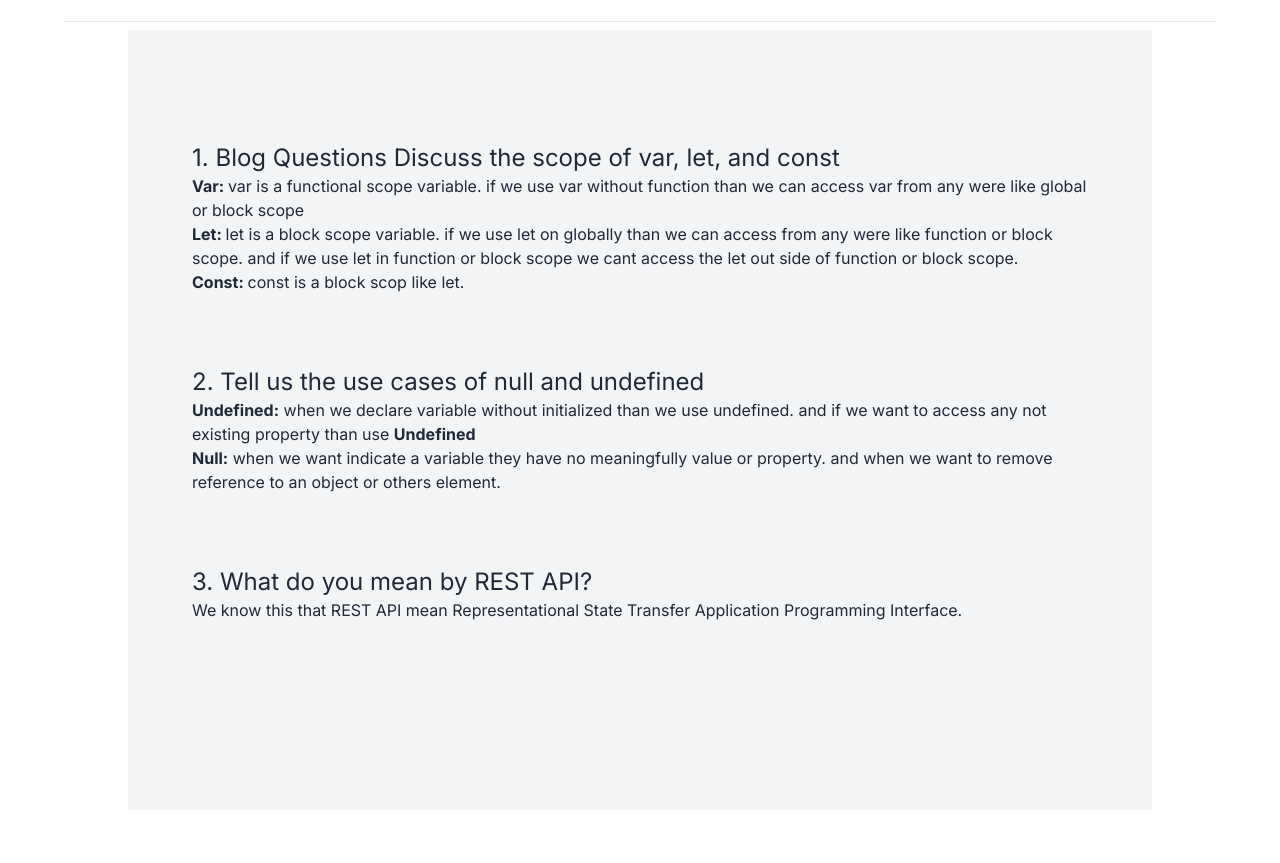
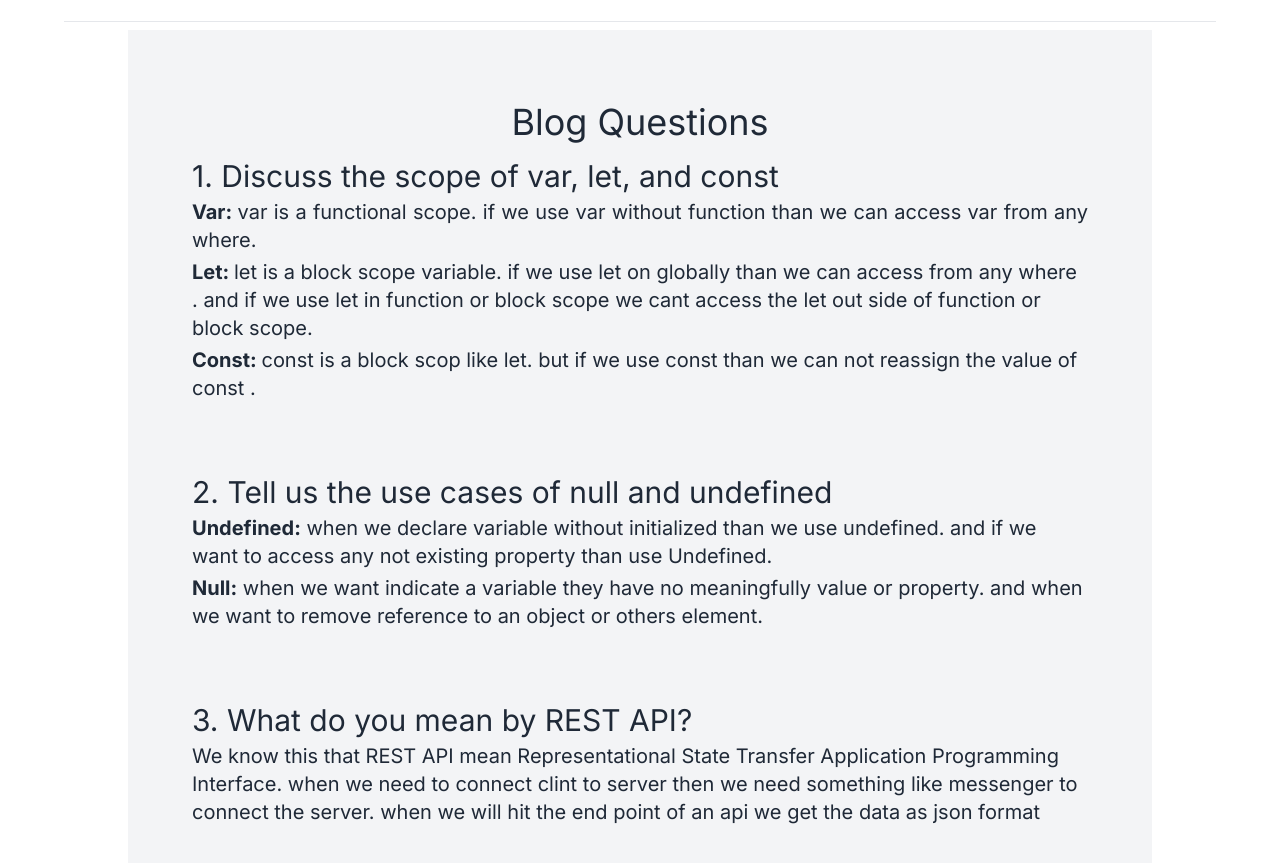
Before and after one commit to mohiqudraty/phtube, a plain HTML site: page blog.html in a window 1280 px wide. Shown: the part 79-942 px from the top of the page. Before the commit the page ends 889 px from the top, so only its background shows below. Drawn offline with nearby package versions, Linux system fonts and the light colour scheme.

Commit message:
blog added

```diff
--- a/blog.html
+++ b/blog.html
@@ -54,42 +54,44 @@
     </header>
     <main class="container mx-auto">
       <!-- Questions and Answer container  -->
-      <section
-        class="w-4/5 mx-auto mt-2 py-10 px-[5%] bg-gray-100 min-h-[780px]"
-      >
+      <section class="w-4/5 mx-auto mt-2 px-[5%] bg-gray-100 min-h-[780px]">
         <br /><br /><br />
-        <h3 class="text-2xl">
-          1. Blog Questions Discuss the scope of var, let, and const
-        </h3>
-        <p>
-          <b>Var: </b> var is a functional scope variable. if we use var without
-          function than we can access var from any were like global or block
-          scope
+        <h2 class="text-center text-4xl mb-4">Blog Questions</h2>
+        <h3 class="text-3xl">1. Discuss the scope of var, let, and const</h3>
+        <p class="text-xl mt-1 text-justify">
+          <b>Var: </b> var is a functional scope. if we use var without function
+          than we can access var from any where.
         </p>
-        <p>
+        <p class="text-xl mt-1">
           <b>Let: </b> let is a block scope variable. if we use let on globally
-          than we can access from any were like function or block scope. and if
-          we use let in function or block scope we cant access the let out side
-          of function or block scope.
+          than we can access from any where . and if we use let in function or
+          block scope we cant access the let out side of function or block
+          scope.
         </p>
-        <p><b>Const: </b> const is a block scop like let.</p>
+        <p class="text-xl mt-1">
+          <b>Const: </b> const is a block scop like let. but if we use const
+          than we can not reassign the value of const .
+        </p>
         <br /><br /><br />
-        <h3 class="text-2xl">2. Tell us the use cases of null and undefined</h3>
-        <p>
+        <h3 class="text-3xl">2. Tell us the use cases of null and undefined</h3>
+        <p class="text-xl mt-1">
           <b>Undefined:</b> when we declare variable without initialized than we
           use undefined. and if we want to access any not existing property than
-          use <b>Undefined</b>
+          use Undefined.
         </p>
-        <p>
+        <p class="text-xl mt-1">
           <b>Null:</b> when we want indicate a variable they have no
           meaningfully value or property. and when we want to remove reference
           to an object or others element.
         </p>
         <br /><br /><br />
-        <h3 class="text-2xl">3. What do you mean by REST API?</h3>
-        <p>
+        <h3 class="text-3xl">3. What do you mean by REST API?</h3>
+        <p class="text-xl mt-1">
           We know this that REST API mean Representational State Transfer
-          Application Programming Interface.
+          Application Programming Interface. when we need to connect clint to
+          server then we need something like messenger to connect the server.
+          when we will hit the end point of an api we get the data as json
+          format
         </p>
         <br /><br /><br />
       </section>
--- a/js/index.js
+++ b/js/index.js
@@ -84,7 +84,7 @@ const handleVideo = async (categoryId = 1000, sortByViews = "") => {
    class="w-[312px] h-[200px] object-cover" src="${video.thumbnail}"
   />
   <p class="text-xs text-white absolute right-3 bottom-4 bg-[#171717] py-1 px-1 ">${
-    years ? `${years}years ago` : months ? `${months} Months ago` : ""
+    years ? `${years}years ago` : extraMonths ? `${extraMonths} Months ago` : ""
   }
   ${!years && days ? `${days} Days ago` : ""}
   ${!years && extraHours > 0 ? `${extraHours} Hours` : ""}
```
